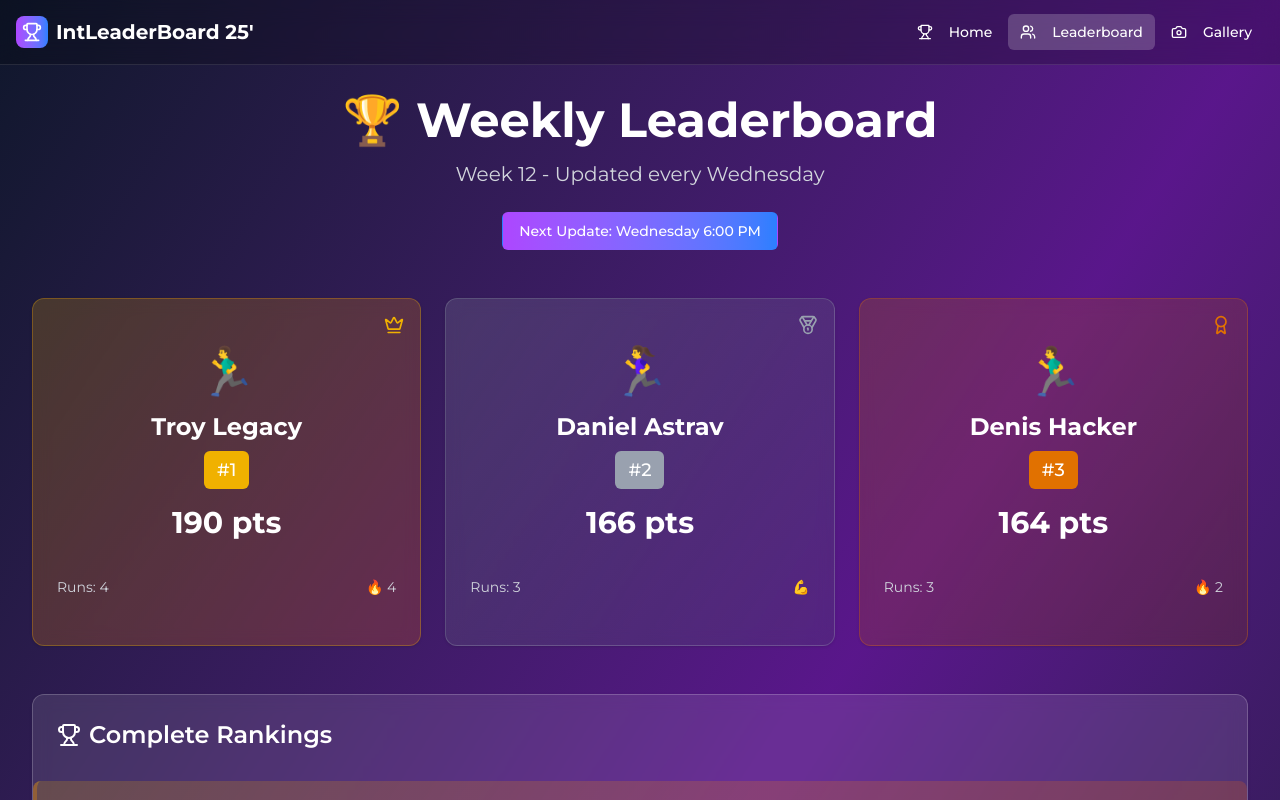
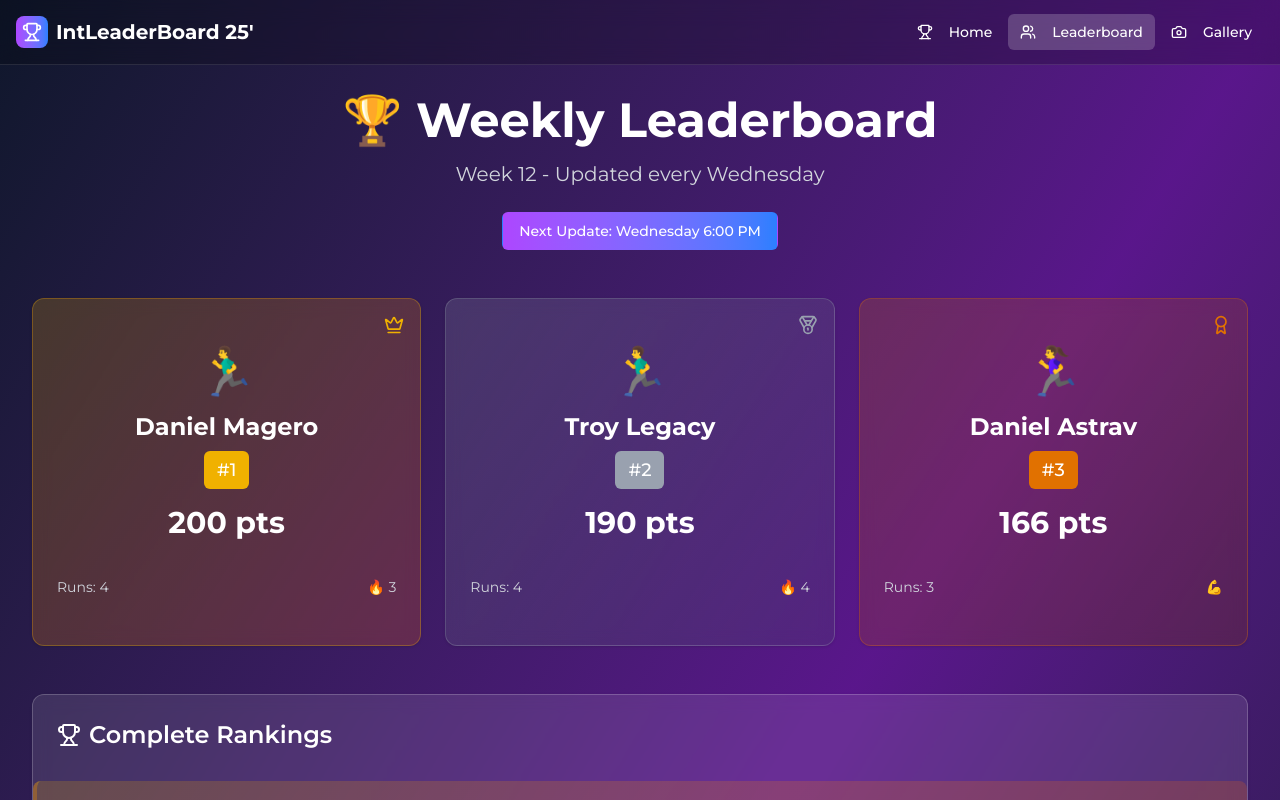
Before and after one commit to TroyMoses/leaderboard, a Next.js app: page /leaderboard in a window 1280 px wide. Shown: the top 800 px of the page. Built offline with nearby package versions, Linux system fonts and the light colour scheme.

Commit message:
new leaderboard

```diff
--- a/app/leaderboard/page.tsx
+++ b/app/leaderboard/page.tsx
@@ -19,88 +19,88 @@ import { Navigation } from "@/components/navigation";
 // Extended dummy data for all runners
 const allRunners = [
   {
-    id: 1,
-    name: "Troy Legacy",
+    id: 2,
+    name: "Daniel Magero",
     position: 1,
-    score: 190,
+    score: 200,
     avatar: "🏃‍♂️",
-    streak: 4,
-    lastWeekPosition: 1,
+    streak: 3,
+    lastWeekPosition: 0,
     totalRuns: 4,
   },
   {
     id: 2,
+    name: "Troy Legacy",
+    position: 2,
+    score: 190,
+    avatar: "🏃‍♂️",
+    streak: 4,
+    lastWeekPosition: 0,
+    totalRuns: 4,
+  },
+  {
+    id: 3,
     name: "Daniel Astrav",
-    position: 2,
+    position: 3,
     score: 166,
     avatar: "🏃‍♀️",
     streak: 0,
-    lastWeekPosition: 4,
-    totalRuns: 3,
-  },
-  {
-    id: 3,
-    name: "Denis Hacker",
-    position: 3,
-    score: 164,
-    avatar: "🏃‍♂️",
-    streak: 2,
-    lastWeekPosition: 3,
+    lastWeekPosition: 0,
     totalRuns: 3,
   },
   {
     id: 4,
-    name: "Caleb",
+    name: "Denis Hacker",
     position: 4,
-    score: 153,
-    avatar: "🏃‍♀️",
-    streak: 0,
-    lastWeekPosition: 5,
+    score: 164,
+    avatar: "🏃‍♂️",
+    streak: 2,
+    lastWeekPosition: 0,
     totalRuns: 3,
   },
   {
     id: 5,
-    name: "Justine",
+    name: "Caleb",
     position: 5,
-    score: 130,
+    score: 153,
     avatar: "🏃‍♀️",
-    streak: 2,
-    lastWeekPosition: 7,
+    streak: 0,
+    lastWeekPosition: 0,
     totalRuns: 3,
   },
   {
     id: 6,
-    name: "Daniel Magero",
+    name: "Justine",
     position: 6,
-    score: 88,
-    avatar: "🏃‍♂️",
-    streak: 3,
-    lastWeekPosition: 2,
+    score: 130,
+    avatar: "🏃‍♀️",
+    streak: 2,
+    lastWeekPosition: 0,
     totalRuns: 3,
   },
   {
     id: 7,
+    name: "Daniel Magero",
+    position: 7,
+    score: 88,
+    avatar: "🏃‍♂️",
+    streak: 3,
+    lastWeekPosition: 0,
+    totalRuns: 3,
+  },
+  {
+    id: 8,
     name: "Mercy",
-    position: 7,
+    position: 8,
     score: 75,
     avatar: "🏃‍♂️",
     streak: 0,
-    lastWeekPosition: 0,
+    lastWeekPosition: 7,
     totalRuns: 1,
   },
   {
-    id: 8,
+    id: 9,
     name: "Shahid",
-    position: 8,
-    score: 0,
-    avatar: "🏃‍♀️",
-    streak: 0,
-    lastWeekPosition: 0,
-    totalRuns: 0,
-  },
-  {
-    id: 9,
-    name: "Iqra",
     position: 9,
     score: 0,
     avatar: "🏃‍♀️",
@@ -110,7 +110,7 @@ const allRunners = [
   },
   {
     id: 10,
-    name: "Nina",
+    name: "Iqra",
     position: 10,
     score: 0,
     avatar: "🏃‍♀️",
@@ -120,7 +120,7 @@ const allRunners = [
   },
   {
     id: 11,
-    name: "Mercy",
+    name: "Nina",
     position: 11,
     score: 0,
     avatar: "🏃‍♀️",
@@ -130,8 +130,18 @@ const allRunners = [
   },
   {
     id: 12,
+    name: "Mercy",
+    position: 12,
+    score: 0,
+    avatar: "🏃‍♀️",
+    streak: 0,
+    lastWeekPosition: 0,
+    totalRuns: 0,
+  },
+  {
+    id: 13,
     name: "Hannah",
-    position: 12,
+    position: 13,
     score: 0,
     avatar: "🏃‍♀️",
     streak: 0,
--- a/app/page.tsx
+++ b/app/page.tsx
@@ -21,46 +21,54 @@ import { Navigation } from "@/components/navigation";
 const dummyRunners = [
   {
     id: 1,
+    name: "Daniel Magero",
+    position: 1,
+    score: 200,
+    avatar: "🏃‍♂️",
+    streak: 3,
+  },
+  {
+    id: 2,
     name: "Troy Legacy",
-    position: 1,
+    position: 2,
     score: 190,
     avatar: "🏃‍♂️",
     streak: 4,
   },
   {
-    id: 2,
+    id: 3,
     name: "Daniel Astrav",
-    position: 2,
+    position: 3,
     score: 166,
     avatar: "🏃‍♀️",
     streak: 0,
   },
   {
-    id: 3,
+    id: 4,
     name: "Denis Hacker",
-    position: 3,
+    position: 4,
     score: 164,
     avatar: "🏃‍♂️",
     streak: 2,
   },
   {
-    id: 4,
+    id: 5,
     name: "Caleb",
-    position: 4,
+    position: 5,
     score: 153,
     avatar: "🏃‍♀️",
     streak: 0,
   },
   {
-    id: 5,
+    id: 6,
     name: "Justine",
-    position: 5,
+    position: 6,
     score: 130,
     avatar: "🏃‍♀️",
     streak: 2,
   },
   {
-    id: 6,
+    id: 7,
     name: "Mercy",
     position: 7,
     score: 75,
@@ -73,7 +81,7 @@ const stats = [
   { label: "Total Runners", value: "16", icon: Users, color: "text-blue-500" },
   {
     label: "Weeks Running",
-    value: "3",
+    value: "5",
     icon: TrendingUp,
     color: "text-green-500",
   },
```
